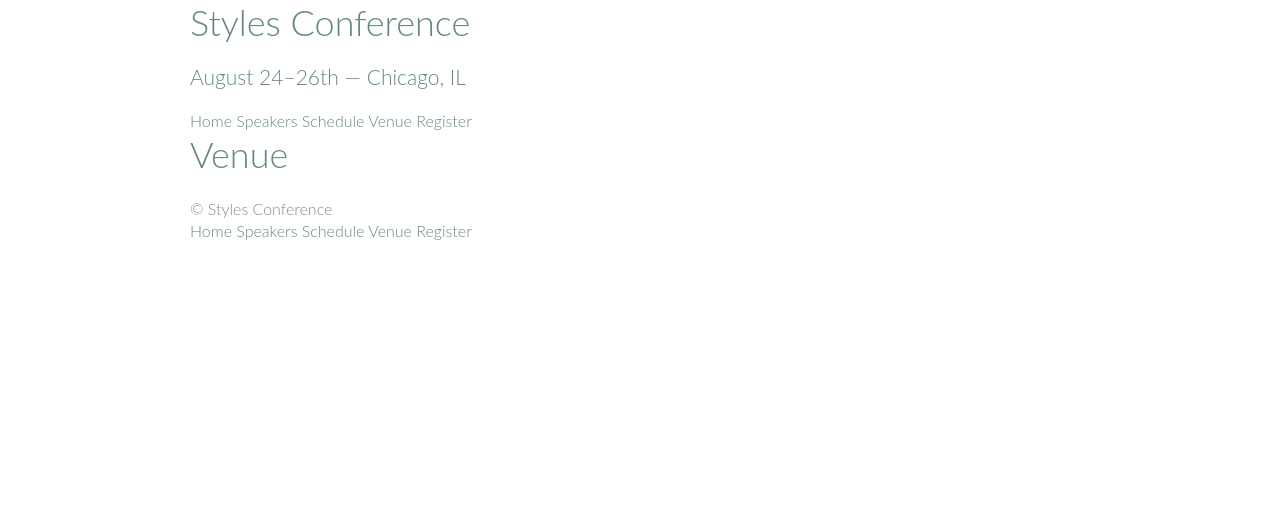
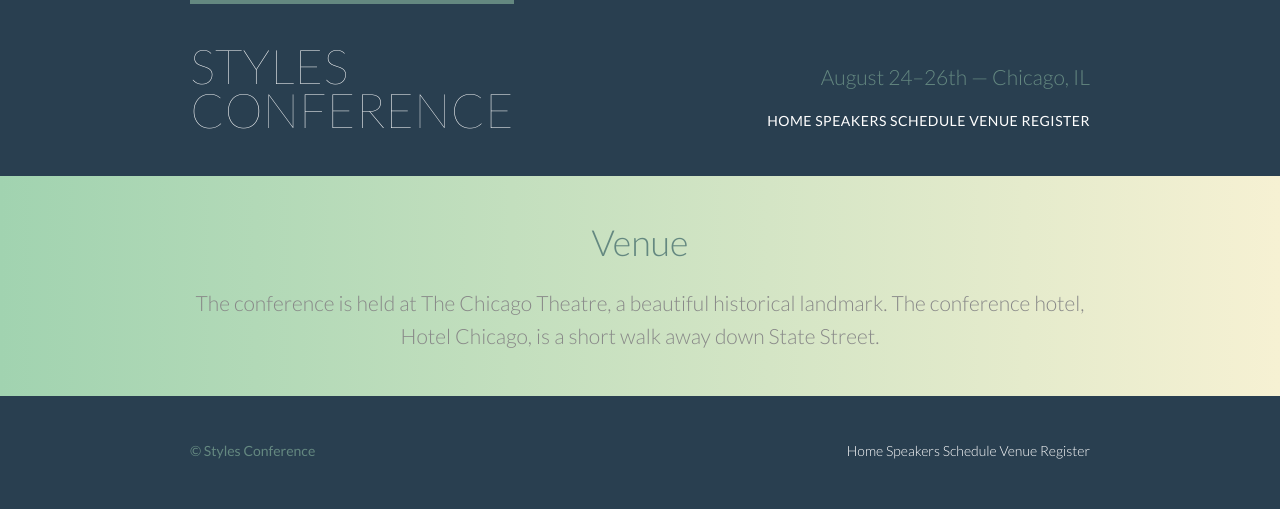
Before and after one commit to AshChristie/styles-conference, a plain HTML site: page venue.html in a window 1280 px wide. Drawn offline with Linux system fonts and the light colour scheme.

Commit message:
Chapter 7

```diff
--- a/assets/stylesheets/main.css
+++ b/assets/stylesheets/main.css
@@ -52,6 +52,7 @@ table {
   ======================
 */
 body {
+  background: #293f50;
   color: #888;
   font: 300 16px/22px "Lato", "Open Sans", "Helvetica Neue", Helvetica, Arial, sans-serif;
 }
@@ -116,6 +117,26 @@ body {
   *zoom: 1;
 }
 
+/*
+  ======================
+  Rows
+  ======================
+*/
+.row {
+  background: #fff;
+  padding: 66px 0 44px 0;
+}
+.row,
+.row-alt {
+  min-width: 960px;
+}
+.row-alt {
+  background: #cbe2c1;
+  background: -webkit-linear-gradient(to right, #a1d3b0, #f6f1d3);
+  background: -moz-linear-gradient(to right, #a1d3b0, #f6f1d3);
+  background: linear-gradient(to right, #a1d3b0, #f6f1d3);
+  padding: 44px 0 22px 0;
+}
 
 /*
   ======================
@@ -167,17 +188,40 @@ cite, em {
 
 /*
   ======================
+  Leads
+  ======================
+*/
+.lead {
+  text-align: center;
+}
+.lead p {
+  font-size: 21px;
+  line-height: 33px;
+}
+
+
+/*
+  ======================
   Buttons
   ======================
 */
 .btn {
   border-radius: 5px;
+  color: #fff;
+  cursor: pointer;
   display: inline-block;
+  font-weight: 400;
+  letter-spacing: .5px;
   margin: 0;
+  text-transform: uppercase;
 }
 .btn-alt {
-  border: 1px solid #dfe2e5;
+  border: 1px solid #fff;
   padding: 10px 30px;
+}
+.btn-alt:hover {
+  background: #fff;
+  color: #648880;
 }
 
 /*
@@ -186,6 +230,7 @@ cite, em {
   ======================
 */
 .hero {
+  color: #fff;
   line-height: 44px;
   padding: 22px 80px 66px 80px;
   text-align: center;
@@ -250,6 +295,15 @@ p a {
 .teaser a:hover h3 {
   color: #a9b2b9;
 }
+.primary-header a,
+.primary-footer a {
+  color: #fff;
+}
+.primary-header a:hover,
+.primary-footer a:hover {
+  color: #648880;
+}
+
 
 /*
   ======================
--- a/register.html
+++ b/register.html
@@ -5,21 +5,22 @@
     <meta charset="utf-8">
     <title>Register - Styles Conference</title>
     <link rel="stylesheet" href="assets/stylesheets/main.css">
+    <link rel="stylesheet" href="http://fonts.googleapis.com/css?family=Lato:100,300,400">
   </head>
 
   <body>
 
     <!-- Header -->
 
-    <header class="container">
+    <header class="primary-header container group">
 
-      <h1>
-        <a href="index.html">Styles Conference</a>
+      <h1 class="logo">
+        <a href="index.html">Styles <br> Conference</a>
       </h1>
 
-      <h3>August 24&ndash;26th &mdash; Chicago, IL</h3>
+      <h3 class="tagline">August 24&ndash;26th &mdash; Chicago, IL</h3>
 
-      <nav>
+      <nav class="nav primary-nav">
         <a href="index.html">Home</a>
         <a href="speakers.html">Speakers</a>
         <a href="schedule.html">Schedule</a>
@@ -29,21 +30,25 @@
 
     </header>
 
-    <!-- Main content -->
+    <!-- Lead -->
 
-    <section class="container">
+    <section class="row-alt">
+      <div class="lead container">
 
-      <h1>Register</h1>
+        <h1>Register</h1>
 
+        <p>Every year we aim to have an unbelievable time, and this year we&#8217;d love it for you to join us. Conference passes only cost $99, one of the best values you&#8217;ll find.</p>
+
+      </div>
     </section>
 
     <!-- Footer -->
 
-    <footer class="container">
+    <footer class="primary-footer container group">
 
       <small>&copy; Styles Conference</small>
 
-      <nav>
+      <nav class="nav">
         <a href="index.html">Home</a>
         <a href="speakers.html">Speakers</a>
         <a href="schedule.html">Schedule</a>
--- a/venue.html
+++ b/venue.html
@@ -5,21 +5,22 @@
     <meta charset="utf-8">
     <title>Venue - Styles Conference</title>
     <link rel="stylesheet" href="assets/stylesheets/main.css">
+    <link rel="stylesheet" href="http://fonts.googleapis.com/css?family=Lato:100,300,400">
   </head>
 
   <body>
 
     <!-- Header -->
 
-    <header class="container">
+    <header class="primary-header container group">
 
-      <h1>
-        <a href="index.html">Styles Conference</a>
+      <h1 class="logo">
+        <a href="index.html">Styles <br> Conference</a>
       </h1>
 
-      <h3>August 24&ndash;26th &mdash; Chicago, IL</h3>
+      <h3 class="tagline">August 24&ndash;26th &mdash; Chicago, IL</h3>
 
-      <nav>
+      <nav class="nav primary-nav">
         <a href="index.html">Home</a>
         <a href="speakers.html">Speakers</a>
         <a href="schedule.html">Schedule</a>
@@ -29,21 +30,25 @@
 
     </header>
 
-    <!-- Main content -->
+    <!-- Lead -->
 
-    <section class="container">
+    <section class="row-alt">
+      <div class="lead container">
 
-      <h1>Venue</h1>
+        <h1>Venue</h1>
 
+        <p>The conference is held at The Chicago Theatre, a beautiful historical landmark. The conference hotel, Hotel Chicago, is a short walk away down State Street.</p>
+
+      </div>
     </section>
 
     <!-- Footer -->
 
-    <footer class="container">
+    <footer class="primary-footer container group">
 
       <small>&copy; Styles Conference</small>
 
-      <nav>
+      <nav class="nav">
         <a href="index.html">Home</a>
         <a href="speakers.html">Speakers</a>
         <a href="schedule.html">Schedule</a>
```
Also changed, not shown: index.html (+6 -4 lines), schedule.html (+15 -10 lines), speakers.html (+15 -10 lines).
